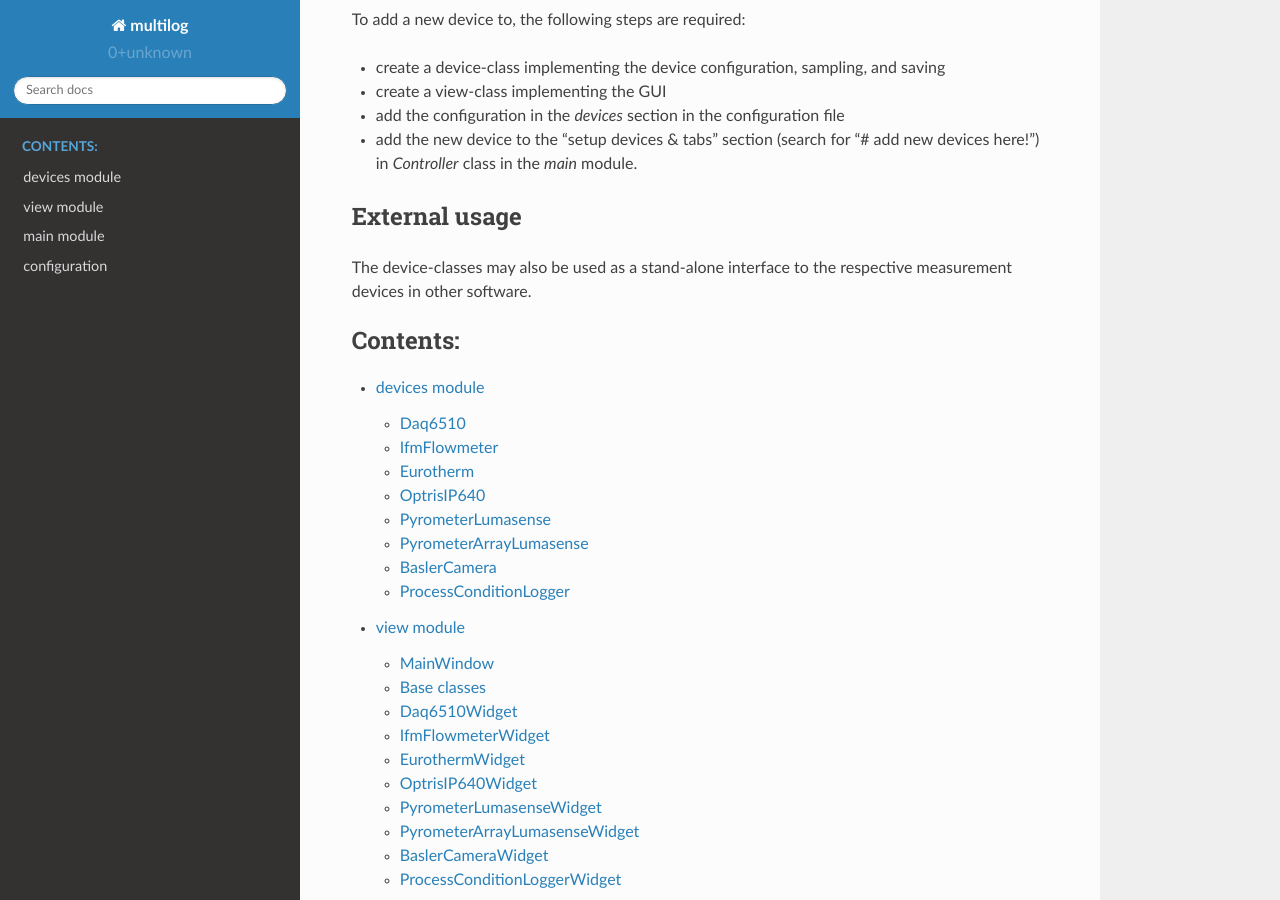
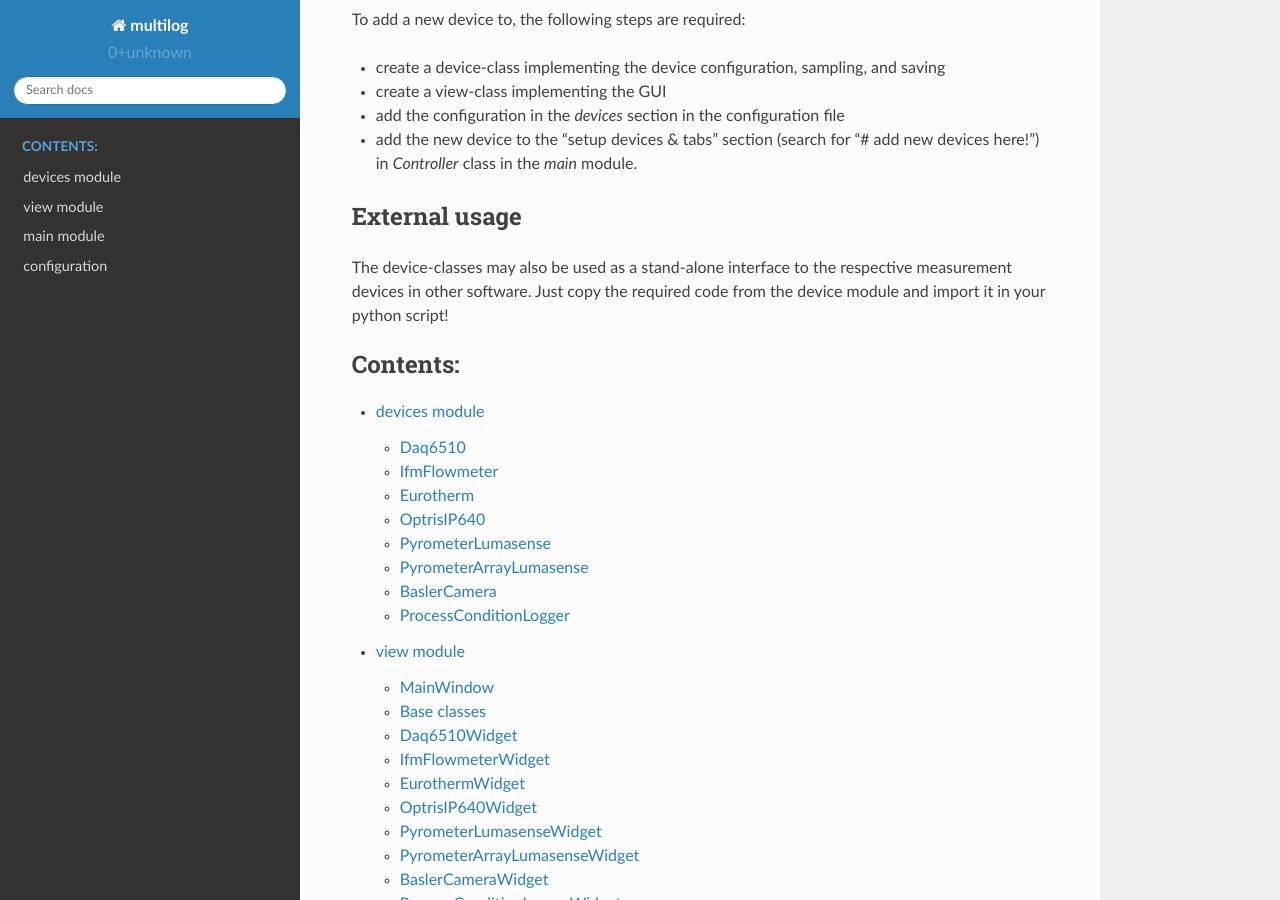
Before and after one commit to nemocrys/multilog, a Sphinx documentation site: the page built from doc/index.rst, in a window 1280 px wide and 900 px high, scrolled down 528 px. Built offline with Sphinx 7.4.7 and the Read the Docs theme 2.0.0, drawn with Linux system fonts in a browser that asks for light colours.

Commit message:
update docs

```diff
--- a/doc/index.rst
+++ b/doc/index.rst
@@ -28,7 +28,8 @@ To add a new device to, the following steps are required:
 External usage
 --------------
 The device-classes may also be used as a stand-alone interface to the
-respective measurement devices in other software.
+respective measurement devices in other software. Just copy the required
+code from the device module and import it in your python script!
 
 
 .. toctree::
--- a/doc/main.rst
+++ b/doc/main.rst
@@ -4,6 +4,10 @@ main module
 This module brings together the model and view of the devices. It
 implements the construction of the GUI and controls the sampling.
 
+To ensure continuous sampling, each device is run in a separate QThread.
+Communication with the main thread is implemented using pyqtSignals that
+trigger the data acquisition / GUI update.
+
 
 .. automodule:: multilog.main
    :members:
```
